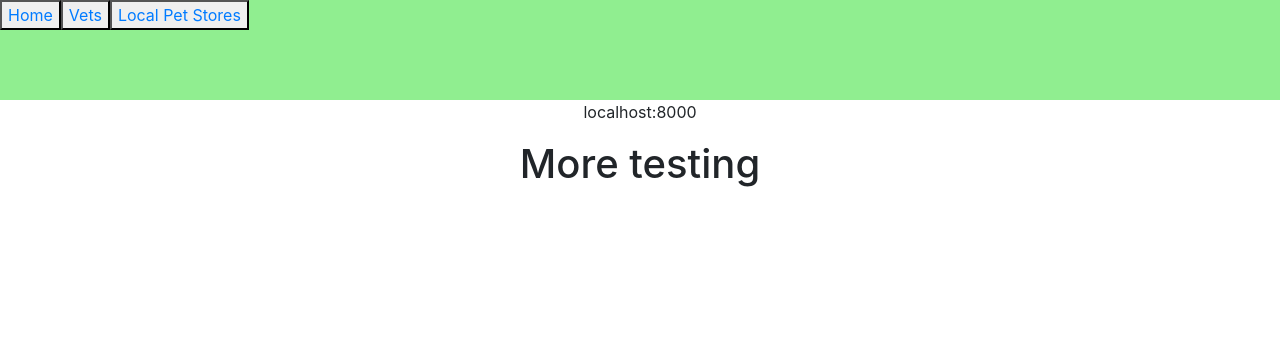
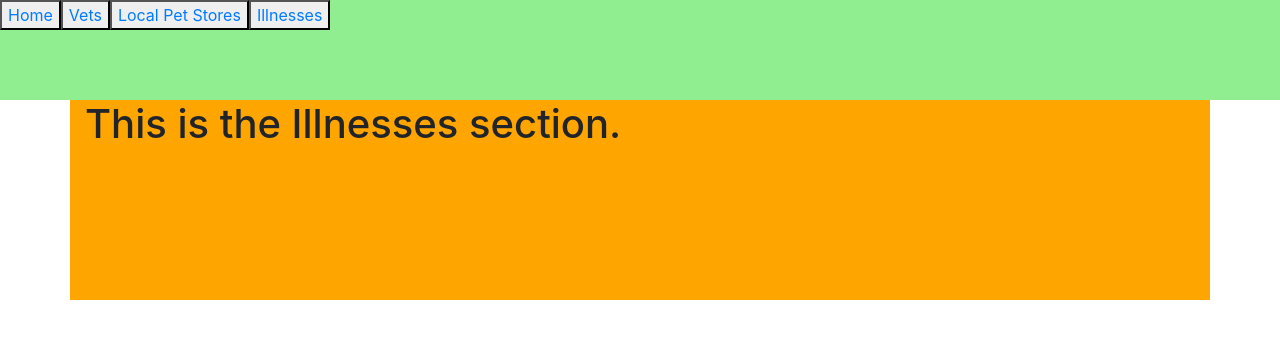
Before and after one commit to jhassler1031/reptile-repo, a React (Create React App) app in the folder static/reptile_app/: page /illnesses in a window 1280 px wide. Shown: the top 338 px of the page. Built offline with nearby package versions, Linux system fonts and the light colour scheme.

Commit message:
wired up illnesses page and navlink in react

```diff
--- a/static/reptile_app/src/components/BaseLayout/Header.js
+++ b/static/reptile_app/src/components/BaseLayout/Header.js
@@ -10,6 +10,7 @@ function Header(props) {
         <button><NavLink to='/'>Home</NavLink></button>
         <button><NavLink to='/vets'>Vets</NavLink></button>
         <button><NavLink to='/stores'>Local Pet Stores</NavLink></button>
+        <button><NavLink to='/illnesses'>Illnesses</NavLink></button>
         {/* NAV Links here */}
       </nav>
 
--- /dev/null
+++ b/static/reptile_app/src/components/illnesses/Illnesses.css
@@ -0,0 +1,3 @@
+.illnessContainer {
+  height: 200px;
+  background-color: orange; }
--- /dev/null
+++ b/static/reptile_app/src/components/illnesses/Illnesses.js
@@ -0,0 +1,19 @@
+import React, { Component } from 'react';
+
+import './Illnesses.css';
+
+class Illnesses extends Component {
+  constructor(props) {
+    super(props);
+  }
+
+  render() {
+    return (
+      <div className="illnessContainer container">
+        <h1>This is the Illnesses section.</h1>
+      </div>
+    );
+  }
+}
+
+export default Illnesses;
--- /dev/null
+++ b/static/reptile_app/src/components/illnesses/Illnesses.scss
@@ -0,0 +1,4 @@
+.illnessContainer {
+  height: 200px;
+  background-color: orange;
+}
--- a/static/reptile_app/src/index.js
+++ b/static/reptile_app/src/index.js
@@ -12,6 +12,7 @@ import {BrowserRouter, Route, Switch } from 'react-router-dom';
 import BaseLayout from './components/BaseLayout/BaseLayout.js';
 import Vets from './components/vets/Vets.js';
 import Stores from './components/stores/Stores.js';
+import Illnesses from './components/illnesses/Illnesses.js';
 
 ReactDOM.render(
   <BrowserRouter>
@@ -19,6 +20,7 @@ ReactDOM.render(
       <Switch>
         <Route path='/vets' component={Vets}/>
         <Route path='/stores' component={Stores}/>
+        <Route path='/illnesses' component={Illnesses}/>
         <Route path='/' component={App}/>
       </Switch>
     </BaseLayout>
```
Also changed, not shown: static/reptile_app/src/components/Home/Home.js (added).
